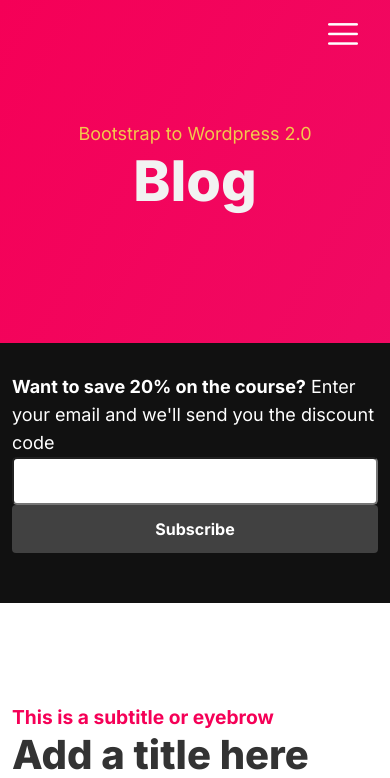
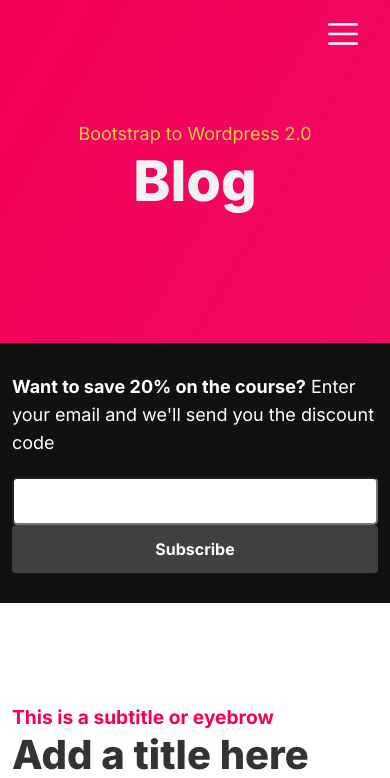
Before and after one commit to eriancari/wp-practice, a PHP site: page /widgets.html in a window 390 px wide. Shown: the top 778 px of the page. Run offline with PHP 8.4, Linux system fonts and the light colour scheme; some web fonts are replaced.

Commit message:
adjustments for mobile device

```diff
--- a/style.css
+++ b/style.css
@@ -650,11 +650,27 @@ input[type="text"] {
     margin-bottom: 0;
 }
 
+@media screen and (max-width: 576px) {
+  .subscribe-bar p {
+    margin-bottom: 20px;
+  }
+}
+
 .subscribe-bar input,
 .subscribe-bar .btn {
     width: 100%;
     overflow: hidden;
     display: inline-block;
+}
+
+/* .subscribe-bar .container .row {
+  display: flex;
+  align-items: center;
+} */
+
+.flex-vertical-center {
+  display: flex;
+  align-items: center;
 }
 
 /* Content Section */
--- a/widgets.html
+++ b/widgets.html
@@ -84,12 +84,12 @@
                 </div>
                 <div class="col-sm-6">
                     <form class="" action="index.html" method="post">
-                        <div class="row">
-                            <div class="col-md-8">
+                        <div class="row flex-vertical-center">
+                            <div class="col-lg-8">
                                 <input type="text" name="" value="">
                             </div>
-                            <div class="col-md-4">
-                                <button type="button" name="button" class="btn btn-invert">Subscribe</button>
+                            <div class="col-lg-4">
+                                <button type="button" name="button" class="btn btn-invert m-0">Subscribe</button>
                             </div>
                         </div>
                     </form>
@@ -111,7 +111,7 @@
             </div>
             <div class="spacer"></div>
             <div class="row">
-                <div class="col-sm-4">
+                <div class="col-md-4">
                     <div class="text-card style-1">
                         <div class="overlay"></div>
                         <h4>Modern & Responsive</h4>
```
